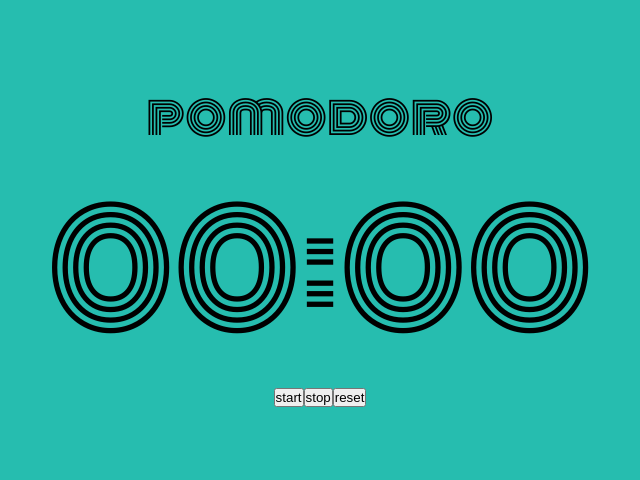
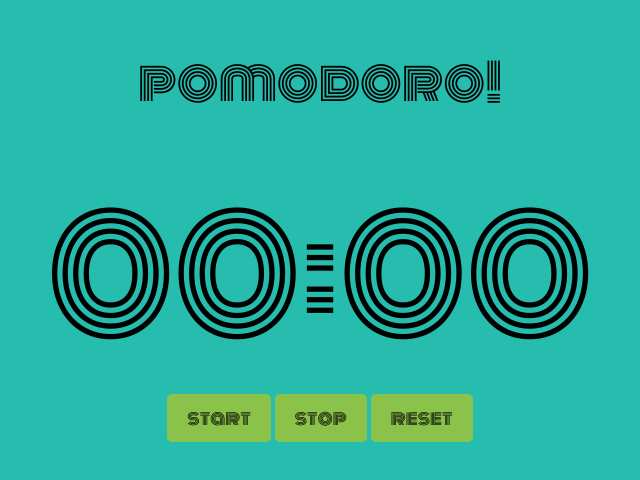
Before and after one commit to bouaik/Pomodor_react, a React (Create React App) app: page / in a window 1280 px wide. Shown: the part 158-638 px from the top of the page, without its empty margins (320-960 px from the left). Built offline with nearby package versions, Linux system fonts and the light colour scheme.

Commit message:
Style buttons

```diff
--- a/src/App.css
+++ b/src/App.css
@@ -18,9 +18,29 @@ h2 {
   font-family: "Monoton", cursive;
   font-size: 50px;
   font-weight: normal;
+  margin-bottom: 40px;
 }
 
 span {
   font-family: "Monoton", cursive;
   font-size: 150px;
 }
+
+button {
+  padding: 10px 20px;
+  font-family: "Monoton", cursive;
+  font-size: 18px;
+  cursor: pointer;
+  margin: 0 2px;
+  background-color: #8bc34a;
+  border: none;
+  outline: none;
+  border-radius: 5px;
+}
+
+button:hover {
+  background-color: #abf852;
+}
+button:active {
+  background-color: #88ff00;
+}
--- a/src/App.js
+++ b/src/App.js
@@ -4,7 +4,7 @@ import './App.css';
 function App() {
   return (
     <div className="App">
-      <h2>pomodoro</h2>
+      <h2>pomodoro!</h2>
       <div className='timer'>
         <span>00</span>
         <span>:</span>
```
